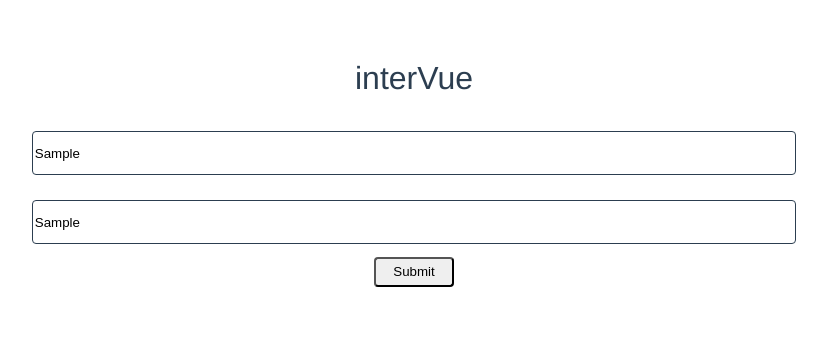
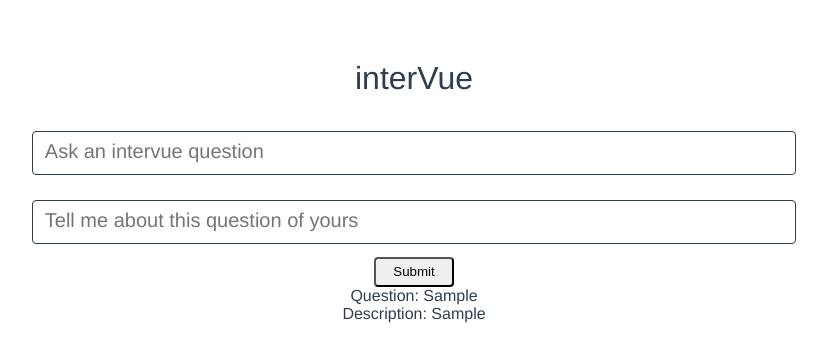
Before and after one commit to chelletuerk/interVue, a Vue app: page / in a window 1280 px wide. Both pictures are taken after typing "Sample", "Sample" into the empty fields and a click on the button "Submit". Shown: the top 362 px of the page, without its empty margins (226-1053 px from the left). Built offline with nearby package versions, Linux system fonts and the light colour scheme.

Commit message:
render questions in display component

```diff
--- a/src/App.vue
+++ b/src/App.vue
@@ -4,16 +4,19 @@
       v-bind:submit="submit"
       v-bind:appTitle="appTitle"
     />
+    <Display v-bind:questions="questions"/>
   </div>
 </template>
 
 <script>
 import Question from './components/Question'
+import Display from './components/Display'
 
 export default {
   name: 'App',
   components: {
     Question,
+    Display,
   },
   methods: {
     submit(title, body) {
--- /dev/null
+++ b/src/components/Display.vue
@@ -0,0 +1,19 @@
+<template>
+  <div>
+    <div
+      class="display"
+      v-for="question in questions"
+      :key="question.title">
+        Question: {{ question.title }} <br/>
+        Description: {{ question.body }}
+    </div>
+  </div>
+</template>
+<script>
+import Vue from 'vue'
+
+  export default {
+    props: ['questions'],
+    name: 'Display',
+  }
+</script>
--- a/src/components/Question.vue
+++ b/src/components/Question.vue
@@ -16,7 +16,7 @@
         />
       <div class="submit-wrapper">
         <Button
-          v-on:submit="submit(title, body)"
+          v-on:submit="eventHandler"
         />
       </div>
     </div>
@@ -33,6 +33,12 @@ export default {
     Button
   },
   methods: {
+    eventHandler() {
+      console.log(this)
+      this.submit(this.title, this.body)
+      this.title = ''
+      this.body = ''
+    }
   },
   data () {
     return {
```
